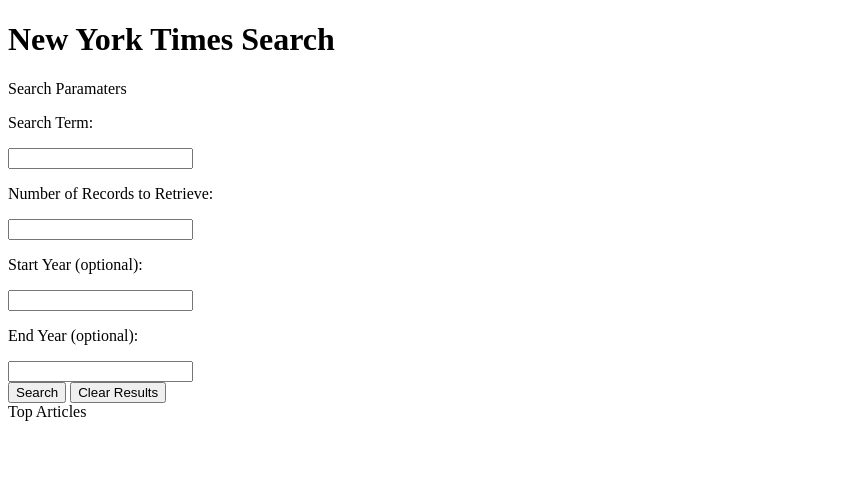
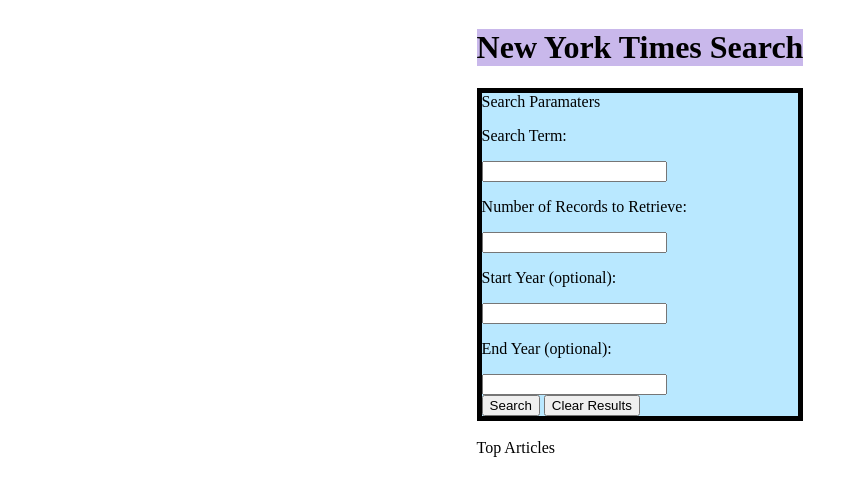
Before and after one commit to DonRiche/New-York-TImes-, a plain HTML site: page index.html in a window 1280 px wide. Shown: the whole page, without its empty margins (0-858 px from the left). Drawn offline with nearby package versions, Linux system fonts and the light colour scheme.

Commit message:
more css

```diff
--- a/css/style.css
+++ b/css/style.css
@@ -0,0 +1,14 @@
+body{
+display: flex;
+justify-content: space-around;
+}
+
+#header {
+    background-color: #C9B8EB
+}
+
+#searchArea{
+    border: solid;
+    border-width: 5px;
+    background-color: #B9E8FF;
+}
--- a/index.html
+++ b/index.html
@@ -6,7 +6,7 @@
     <meta name="viewport" content="width=device-width, initial-scale=1.0">
     <meta http-equiv="X-UA-Compatible" content="ie=edge">
     <link rel="stylesheet" type="text/css" href="css/style.css">
-    <link rel="stylesheet" type="text/css" href="assets/css/reset.css">
+
     <script type="text/javascript" src="https://cdnjs.cloudflare.com/ajax/libs/jquery/3.2.1/jquery.min.js"></script>
     <title>New york times</title>
 </head>
@@ -33,14 +33,14 @@
                 <button id="search">Search</button>
                 <button id="clearResults">Clear Results</button>
             </form>
+        </div>
+        <br>
+        <div id="searchResults"> Top Articles
+            <form>
+                <div id="results">
 
-            <div id="searchResults"> Top Articles
-                <form>
-                    <div id="results">
-
-                    </div>
-                </form>
-            </div>
+                </div>
+            </form>
         </div>
     </div>
 
```
